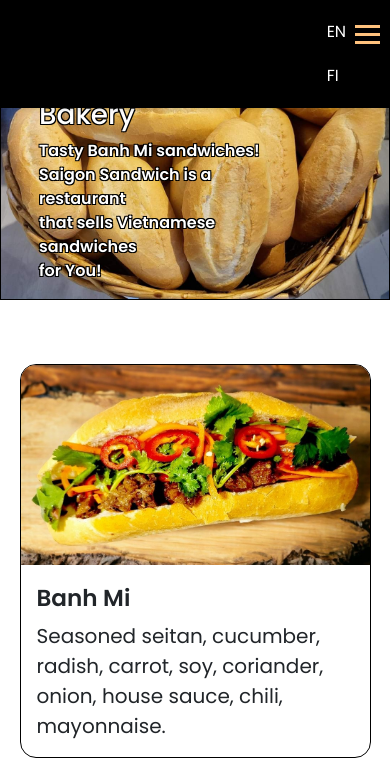
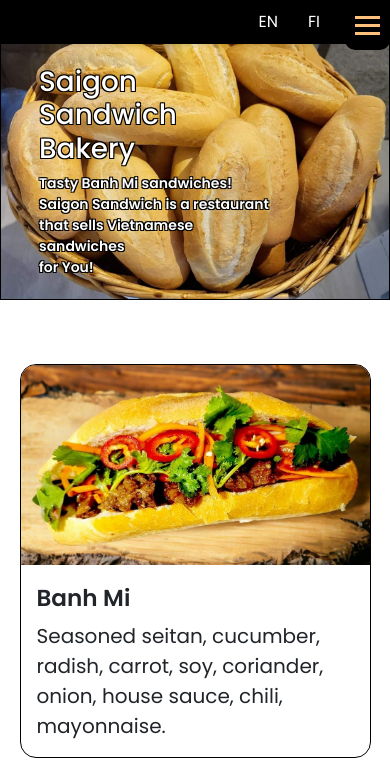
Before and after one commit to Kudoo39/ecommerce-app, a React (Vite) app: page / in a window 390 px wide. Shown: the top 776 px of the page. Built offline with nearby package versions, Linux system fonts and the light colour scheme; grey boxes are pictures that could not be loaded.

Commit message:
customizing Nav bar for small devices

```diff
--- a/src/Language.css
+++ b/src/Language.css
@@ -1,10 +1,14 @@
+.language-selector {
+  margin-right: 30px;
+  display: flex;
+}
+
 .language-selector button {
   background-color: black;
   color: white;
   border: none;
-  padding: 10px;
   cursor: pointer;
-  margin-left: 10px;
+  margin-right: 30px;
 }
 
 .language-selector button:hover {
--- a/src/components/Header/Header.css
+++ b/src/components/Header/Header.css
@@ -34,3 +34,27 @@
     height: 300px;
   }
 }
+
+@media (max-width: 767px) {
+  .text-content {
+    font-size: 16px;
+    top: 55%;
+    left: 40%;
+  }
+
+  .header-image {
+    height: 300px;
+  }
+}
+
+@media (max-width: 400px) {
+  .text-content {
+    font-size: 14px;
+    top: 60%;
+    left: 40%;
+  }
+
+  .header-image {
+    height: 300px;
+  }
+}
--- a/src/components/Nav/Nav.css
+++ b/src/components/Nav/Nav.css
@@ -44,7 +44,7 @@ nav {
   cursor: pointer;
   padding: 10px;
   position: absolute;
-  top: 10px;
+  top: 1px;
   right: 0px;
   z-index: 2;
 }
@@ -58,7 +58,7 @@ nav {
   transition: background-color 0.3s ease;
 }
 
-@media (max-width: 860px) {
+@media (max-width: 970px) {
   .nav-list {
     list-style: none;
     display: flex;
```
